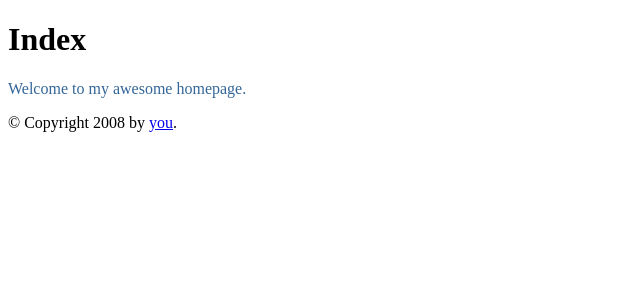
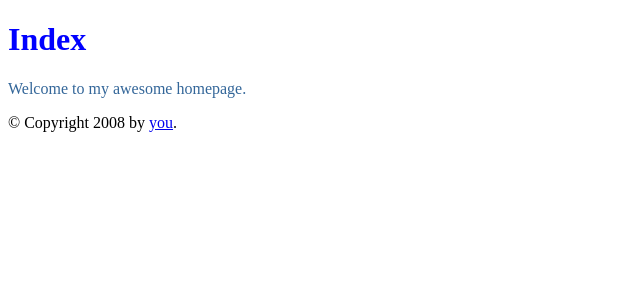
Before and after one commit to exit-Han/bow-meow, a Python web app: template templates/details.html in a window 1280 px wide. Shown: the top 300 px of the page, without its empty margins (0-640 px from the left). Run offline with Jinja, Linux system fonts and the light colour scheme; the template is opened without the code that fills it, so the values that code supplies are empty.

Commit message:
base.html에 css file link 문장 삽인해두었습니다. 다른 html file 에는 link 필요없이 css file에 작업하시면 됩니다. #4

```diff
--- /dev/null
+++ b/static/css/style.css
@@ -0,0 +1,3 @@
+h1 {
+  color: brown;
+}
--- a/templates/base.html
+++ b/templates/base.html
@@ -1,11 +1,13 @@
 <!DOCTYPE html>
 <html lang="en">
+
 <head>
   {% block head %}
-    <link rel="stylesheet" href="style.css" />
+  <link rel="stylesheet" href="{{ url_for('static', filename='css/style.css') }}" />
   <title>{% block title %}{% endblock %} - My Webpage</title>
   {% endblock %}
 </head>
+
 <body>
   <div id="content">{% block content %}{% endblock %}</div>
   <div id="footer">
@@ -13,4 +15,5 @@
     <a href="http://domain.invalid/">you</a>. {% endblock %}
   </div>
 </body>
+
 </html>
--- a/templates/details.html
+++ b/templates/details.html
@@ -1,11 +1,16 @@
 {% extends "base.html" %} {% block title %}Index{% endblock %} {% block head %}
 {{ super() }}
+<link rel="stylesheet" href="{{ url_for('static', filename='css/style.css') }}" />
 <style type="text/css">
     .important {
         color: #336699;
     }
+
+    .h1 {
+        color: blue;
+    }
 </style>
 {% endblock %} {% block content %}
-<h1>Index</h1>
+<h1 class="h1">Index</h1>
 <p class="important">Welcome to my awesome homepage.</p>
 {% endblock %}
--- a/templates/main.html
+++ b/templates/main.html
@@ -6,6 +6,6 @@
   }
 </style>
 {% endblock %} {% block content %}
-<h1>Index</h1>
+<h1 class="h1">test</h1>
 <p class="important">Welcome to my awesome homepage.</p>
 {% endblock %}
--- a/templates/members.html
+++ b/templates/members.html
@@ -1,9 +1,9 @@
 {% extends "base.html" %} {% block title %}Index{% endblock %} {% block head %}
 {{ super() }}
 <style type="text/css">
-  .important {
-    color: #336699;
-  }
+    .important {
+        color: #336699;
+    }
 </style>
 {% endblock %} {% block content %}
 <h1>Index</h1>
```
Lines whose indentation alone changed are shown as unchanged.
